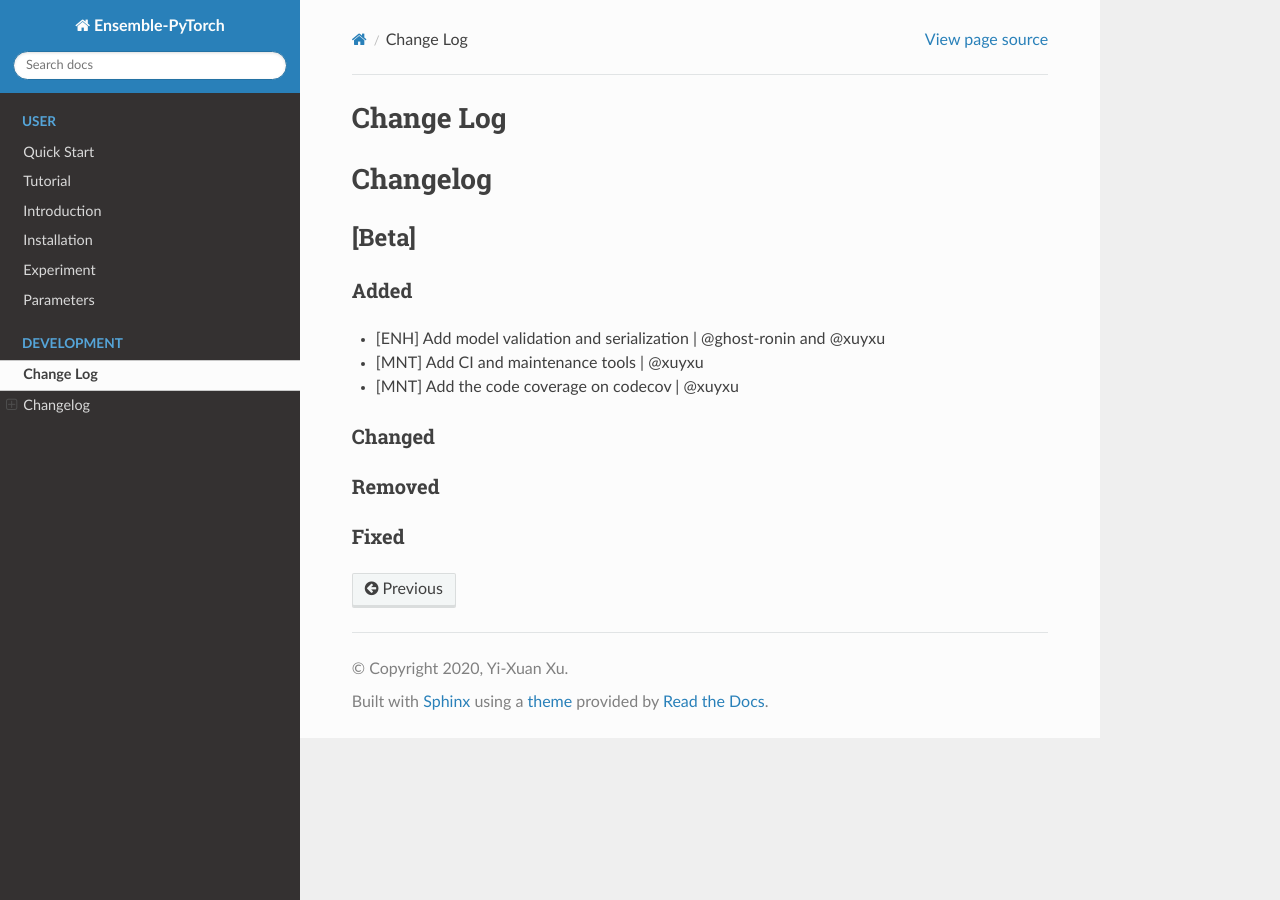
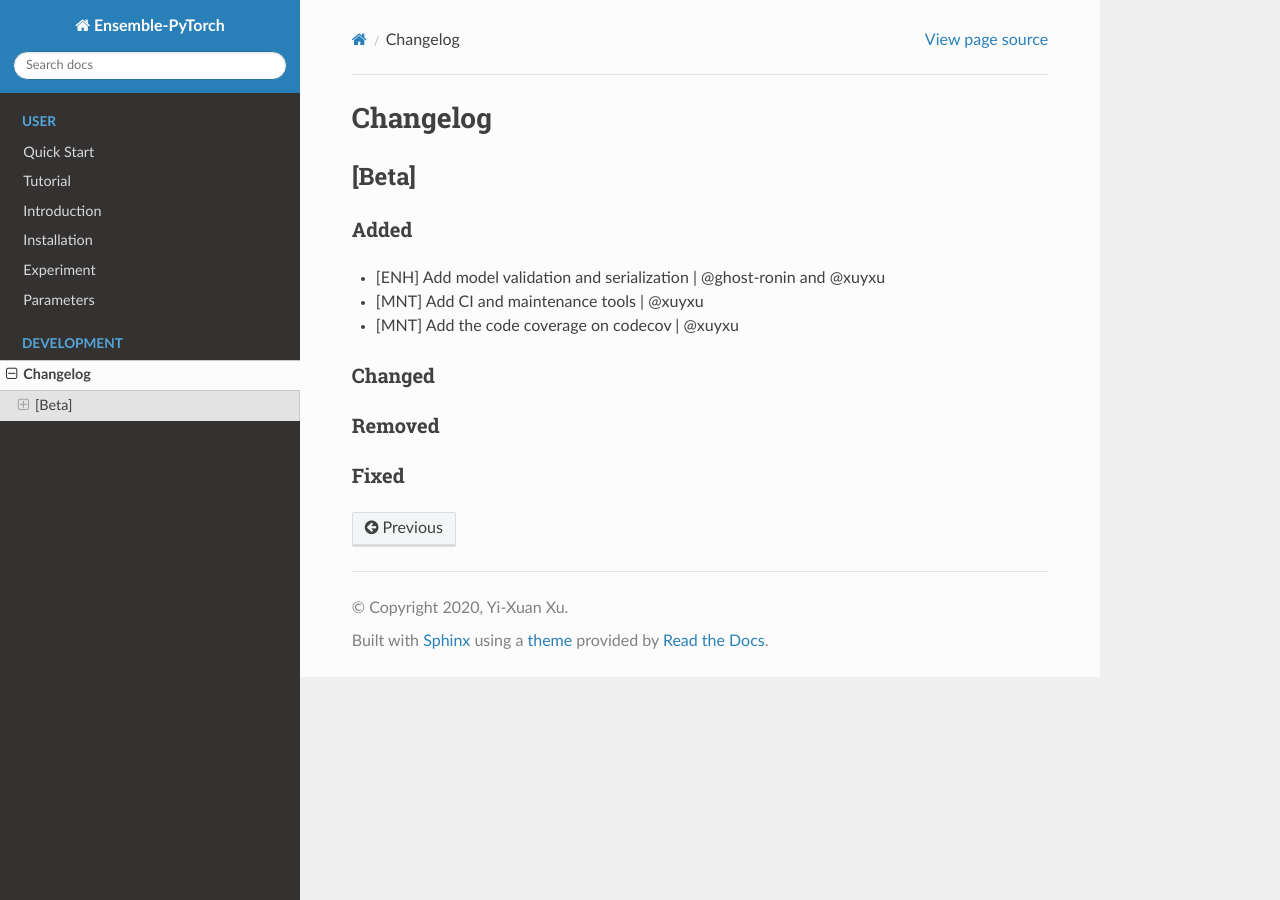
Before and after one commit to TorchEnsemble-Community/Ensemble-Pytorch, a Sphinx documentation site: the page built from docs/changelog.rst, in a window 1280 px wide. Built offline with Sphinx 7.4.7 and the Read the Docs theme 2.0.0, drawn with Linux system fonts in a browser that asks for light colours; pages that are not in the unit, such as notebooks, are missing from menus.

Commit message:
[DOC] Update the changelog.rst

```diff
--- a/docs/changelog.rst
+++ b/docs/changelog.rst
@@ -1,4 +1,3 @@
-Change Log
-==========
+.. _changelog:
 
 .. include:: ../CHANGELOG.rst
```
